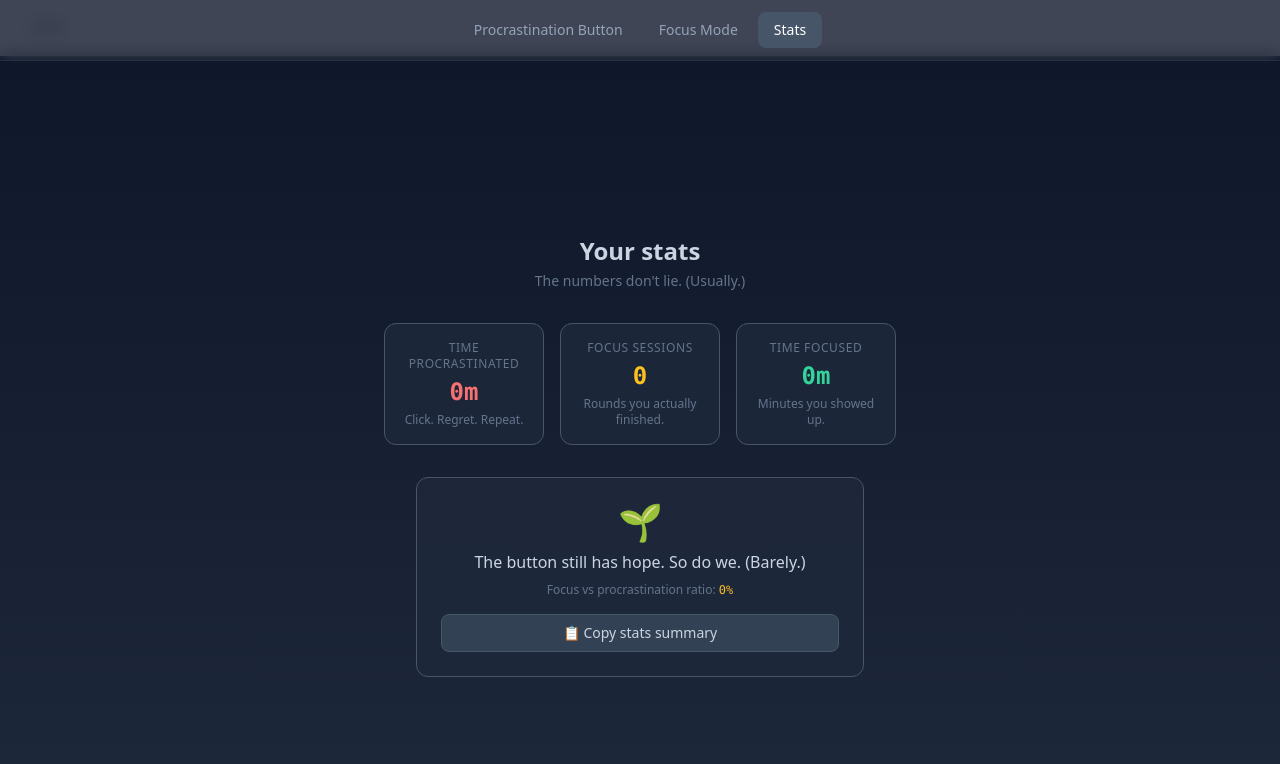
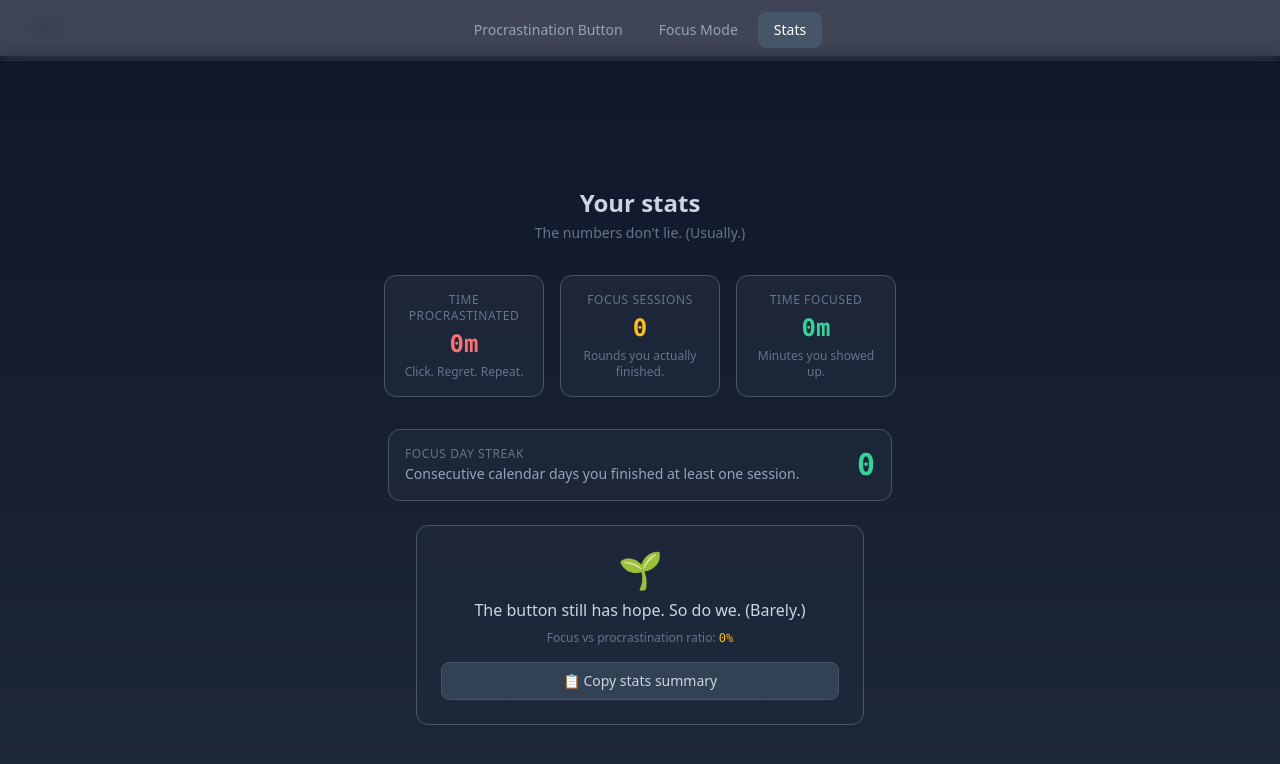
Before and after one commit to priyankagnana/procrastinationbutton, a React (Vite) app: page / in a window 1280 px wide. Both pictures are taken after a click on the button "Stats". Shown: the top 764 px of the page. Built offline with nearby package versions, Linux system fonts and the light colour scheme.

Commit message:
feat: track consecutive focus days and show streak on Stats

```diff
--- a/src/components/FocusMode.jsx
+++ b/src/components/FocusMode.jsx
@@ -45,6 +45,33 @@ function loadTotalFocusMinutes() {
 function saveTotalFocusMinutes(n) {
   try {
     localStorage.setItem(STORAGE_TOTAL_FOCUS_MINUTES, String(n))
+  } catch (_) {}
+}
+
+const STORAGE_FOCUS_STREAK = 'funapp_focus_streak_count'
+const STORAGE_FOCUS_STREAK_LAST = 'funapp_focus_streak_last_date'
+
+function localDayStr(d = new Date()) {
+  const y = d.getFullYear()
+  const m = String(d.getMonth() + 1).padStart(2, '0')
+  const day = String(d.getDate()).padStart(2, '0')
+  return `${y}-${m}-${day}`
+}
+
+function updateFocusDayStreak() {
+  const todayStr = localDayStr()
+  try {
+    const last = localStorage.getItem(STORAGE_FOCUS_STREAK_LAST)
+    let streak = Number(localStorage.getItem(STORAGE_FOCUS_STREAK) || '0')
+    if (last === todayStr) return
+    const yesterday = new Date()
+    yesterday.setDate(yesterday.getDate() - 1)
+    const yStr = localDayStr(yesterday)
+    if (!last) streak = 1
+    else if (last === yStr) streak = streak + 1
+    else streak = 1
+    localStorage.setItem(STORAGE_FOCUS_STREAK_LAST, todayStr)
+    localStorage.setItem(STORAGE_FOCUS_STREAK, String(streak))
   } catch (_) {}
 }
 
@@ -127,6 +154,7 @@ export default function FocusMode({ onBack }) {
       saveFocusSessions(next)
       const totalFocus = loadTotalFocusMinutes() + durationMinutes
       saveTotalFocusMinutes(totalFocus)
+      updateFocusDayStreak()
       return
     }
     intervalRef.current = setInterval(() => {
--- a/src/components/Stats.jsx
+++ b/src/components/Stats.jsx
@@ -4,6 +4,7 @@ const STORAGE_KEYS = {
   totalWasted: 'procrastination_total_wasted_minutes',
   focusSessions: 'funapp_focus_sessions_completed',
   totalFocusMinutes: 'funapp_total_focus_minutes',
+  focusStreak: 'funapp_focus_streak_count',
 }
 
 function load(key, fallback = 0) {
@@ -35,12 +36,14 @@ export default function Stats({ onBack }) {
   const [sessions, setSessions] = useState(0)
   const [totalFocus, setTotalFocus] = useState(0)
   const [statsCopied, setStatsCopied] = useState(false)
+  const [focusStreak, setFocusStreak] = useState(0)
 
   useEffect(() => {
     const sync = () => {
       setTotalWasted(load(STORAGE_KEYS.totalWasted))
       setSessions(load(STORAGE_KEYS.focusSessions))
       setTotalFocus(load(STORAGE_KEYS.totalFocusMinutes))
+      setFocusStreak(load(STORAGE_KEYS.focusStreak))
     }
     sync()
     const id = setInterval(sync, 2000)
@@ -90,6 +93,16 @@ export default function Stats({ onBack }) {
         </div>
       </div>
 
+      <div className="w-full max-w-lg mb-6 px-1">
+        <div className="bg-slate-800/80 border border-slate-600 rounded-xl p-4 flex items-center justify-between gap-4 text-left">
+          <div>
+            <p className="text-slate-500 text-xs uppercase tracking-wider">Focus day streak</p>
+            <p className="text-slate-400 text-sm mt-0.5">Consecutive calendar days you finished at least one session.</p>
+          </div>
+          <p className="text-3xl font-mono font-bold text-emerald-400 shrink-0">{focusStreak}</p>
+        </div>
+      </div>
+
       <div className="bg-slate-800/80 border border-slate-600 rounded-xl p-6 max-w-md w-full">
         <p className="text-4xl mb-2">{redemption.emoji}</p>
         <p className="text-slate-300 font-medium">{redemption.msg}</p>
```
